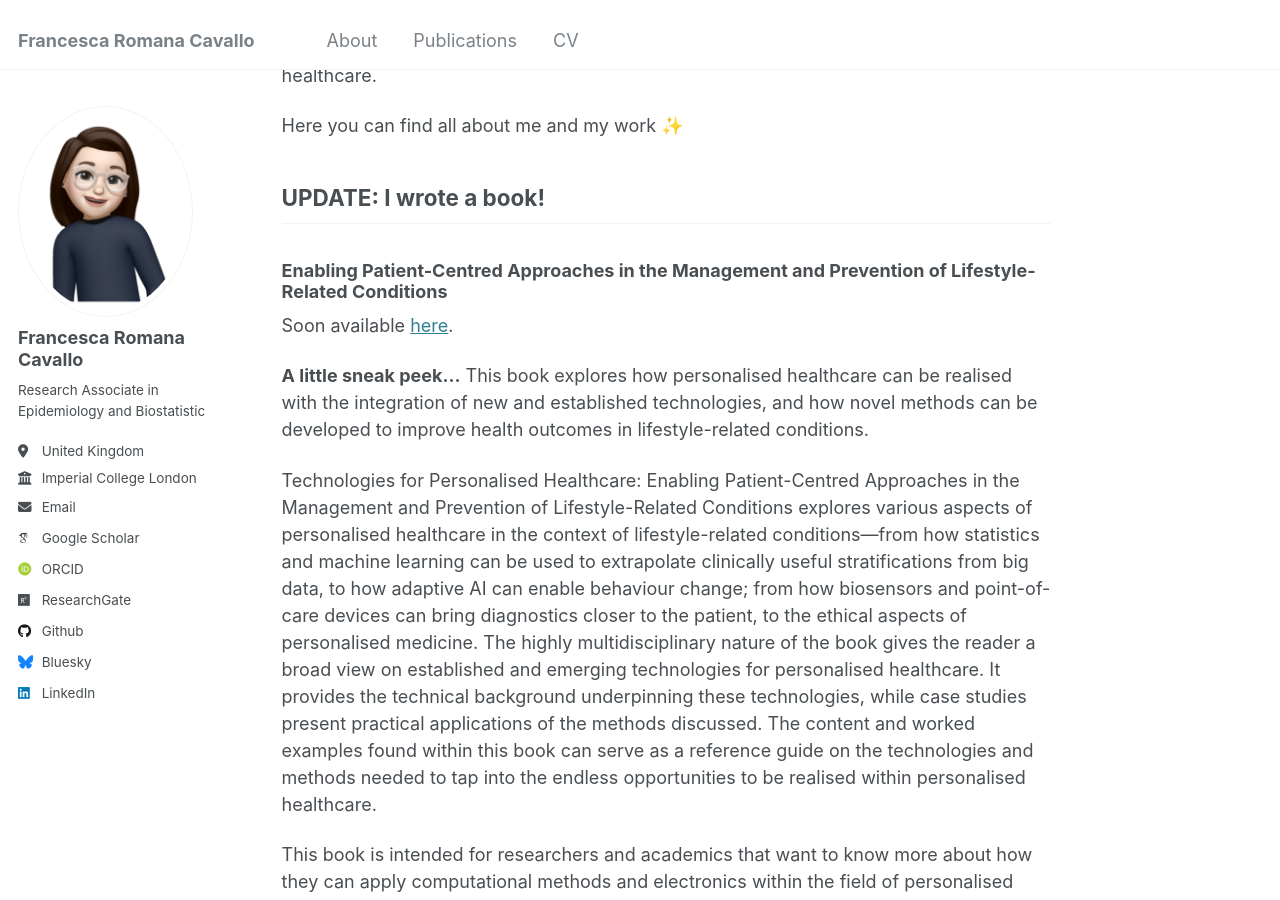
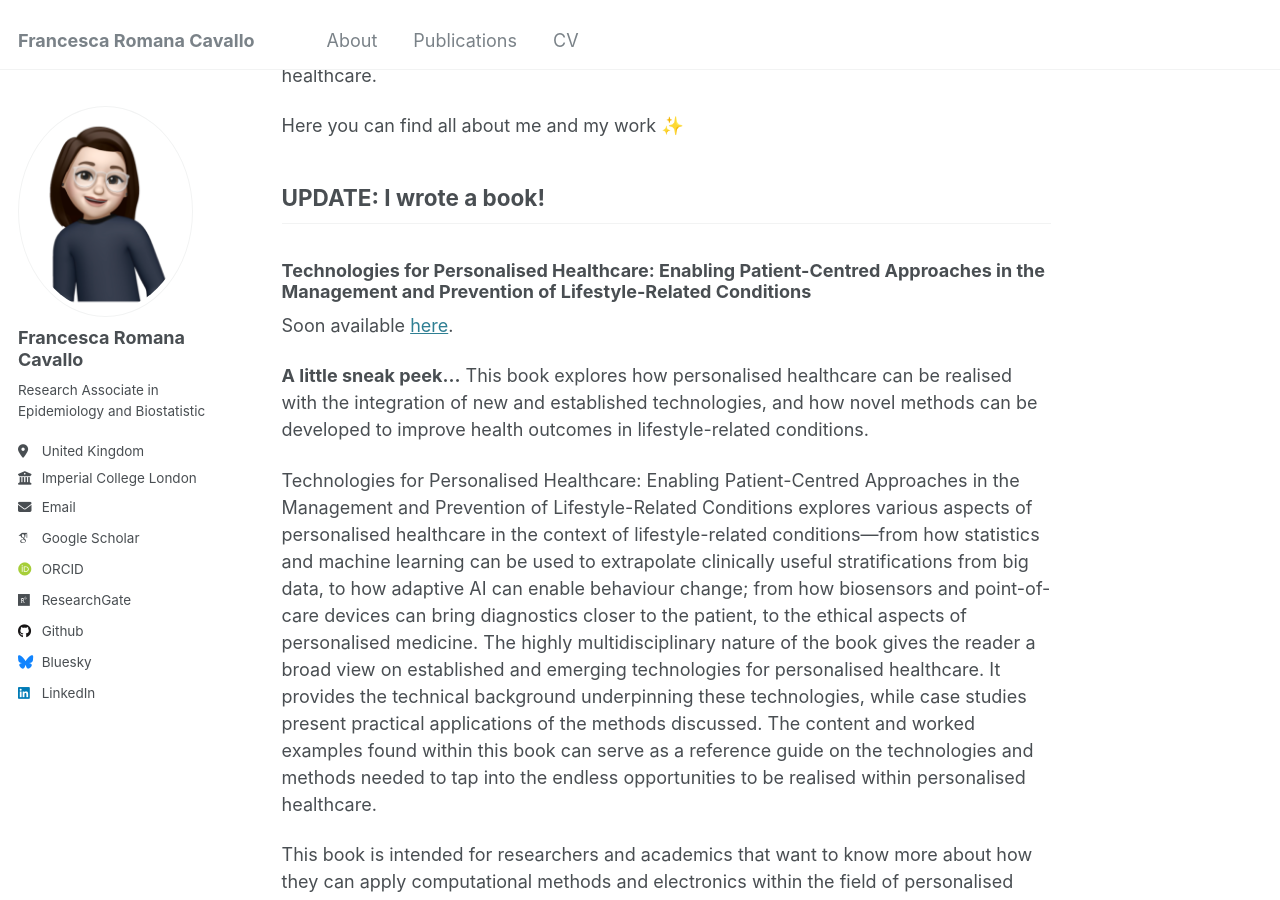
Before and after one commit to francescacavallo/francescacavallo.github.io, a Jekyll site: the page built from _pages/about.md, in a window 1280 px wide and 900 px high, scrolled down 386 px. Built offline with Jekyll 4.4.1, drawn with Linux system fonts in a browser that asks for light colours; emoji names are drawn with the system emoji font; some web fonts are replaced.

Commit message:
Update about.md

```diff
--- a/_pages/about.md
+++ b/_pages/about.md
@@ -18,7 +18,7 @@ I hold a PhD from the Centre for Bio-Inspired Technology at Imperial College Lon
 Here you can find all about me and my work :sparkles:
 
 ## UPDATE: I wrote a book!
-### Enabling Patient-Centred Approaches in the Management and Prevention of Lifestyle-Related Conditions
+### Technologies for Personalised Healthcare: Enabling Patient-Centred Approaches in the Management and Prevention of Lifestyle-Related Conditions
 Soon available [here](https://www.taylorfrancis.com/books/mono/10.1201/9781003464983/technologies-personalised-healthcare-francesca-romana-cavallo-christofer-toumazou).
 <!-- <img align="right" width="400" height="500" src="https://github.com/francescacavallo/francescacavallo.github.io/blob/master/images/coming-soon.png"> -->
 
```
